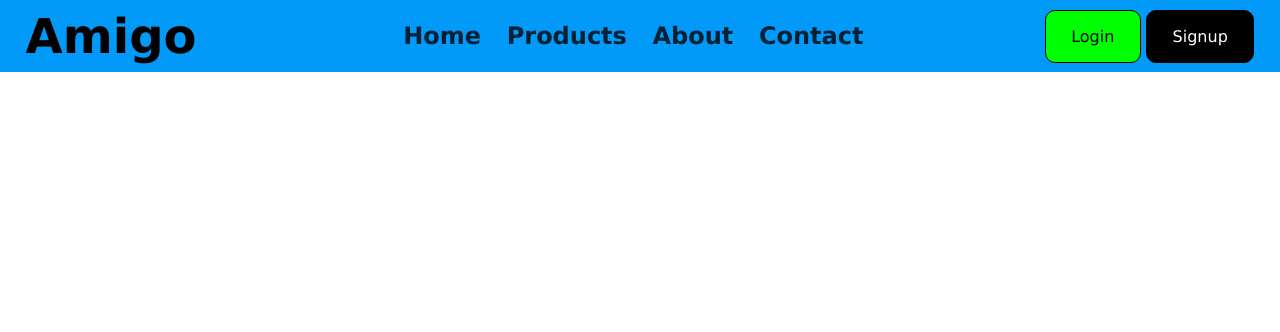
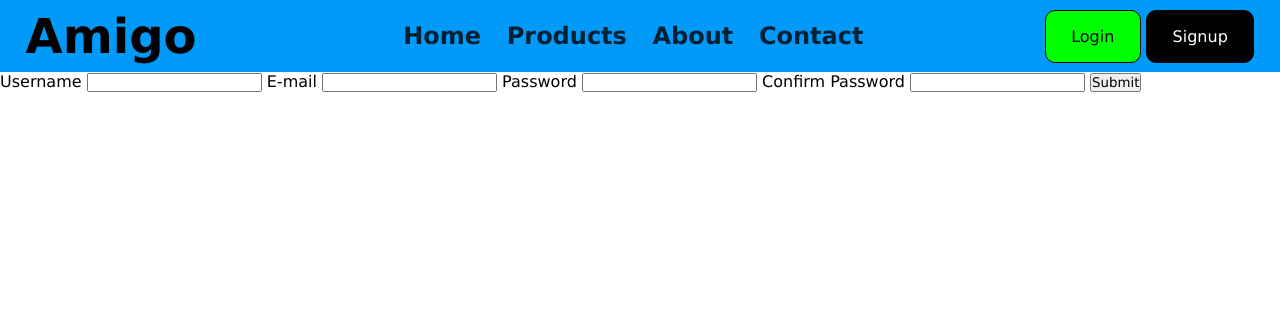
Before and after one commit to afsanoorjim/Ecom, a Django app: page / in a window 1280 px wide. Shown: the top 332 px of the page. Run offline with Django 5.2, Linux system fonts and the light colour scheme; data that the repository does not hold is empty.

Commit message:
commited

```diff
--- a/Amigo/Store/urls.py
+++ b/Amigo/Store/urls.py
@@ -3,4 +3,5 @@ from .import views
 
 urlpatterns = [
     path('', views.landing, name='landing'),
+    path('signup/', views.signup, name='signup'),
 ]
--- a/Amigo/Store/views.py
+++ b/Amigo/Store/views.py
@@ -6,8 +6,24 @@ from django.contrib.auth.models import User
 
 
 def landing(request):
-    products = Product.objects.all()
-    context = {
-        'products': products,
-    }
-    return render(request, 'index.html', context)
+    # products = Product.objects.all()
+    # context = {
+    #     'products': products,
+    # }
+    return render(request, 'index.html')
+
+
+
+def signup(request):
+    if request.method == 'POST':
+        username = request.POST['username']
+        email = request.POST['email']
+        password1 = request.POST['password1']
+        password2 = request.POST['password2']
+        if password1 == password2:
+            user = User.objects.create_user(username=username, email=email, password=password1)
+            user.save()
+            messages.success(request, 'User Created')
+            return redirect(landing)
+
+    return HttpResponse('Signup Form')
--- a/Amigo/templates/index.html
+++ b/Amigo/templates/index.html
@@ -25,7 +25,7 @@
 
     </nav>
     <main>
-        <section class="products">
+        <!-- <section class="products">
             {% for p in products %}
                 <div class="card">
                     <div class="card-img"><img src="{{p.product_image.url}}" alt="image"></div>
@@ -34,14 +34,25 @@
                     <button type="button" class="buy-btn">{{p.product_price}}</button>
                 </div>
             {% endfor %}
-        </section>
+        </section> -->
 
         <section class="auth">
             {% for m in messages %}
-            {{m}}
+                <h1>{{m}}</h1>
             {% endfor %}
             <div class="signup">
-
+                <form action="{% url 'signup' %}" method="post">
+                    {% csrf_token %}
+                    <label for="username">Username</label>
+                    <input type="text" name="username">
+                    <label for="">E-mail</label>
+                    <input type="email" name="email">
+                    <label for="">Password</label>
+                    <input type="password" name="password1">
+                    <label for="">Confirm Password</label>
+                    <input type="password" name="password2">
+                    <button type="submit">Submit</button>
+                </form>
             </div>
         </section>
 
```
Also changed, not shown: Amigo/Store/migrations/0001_initial.py (added), Amigo/Store/migrations/__init__.py (added), Amigo/db.sqlite3 (added).
